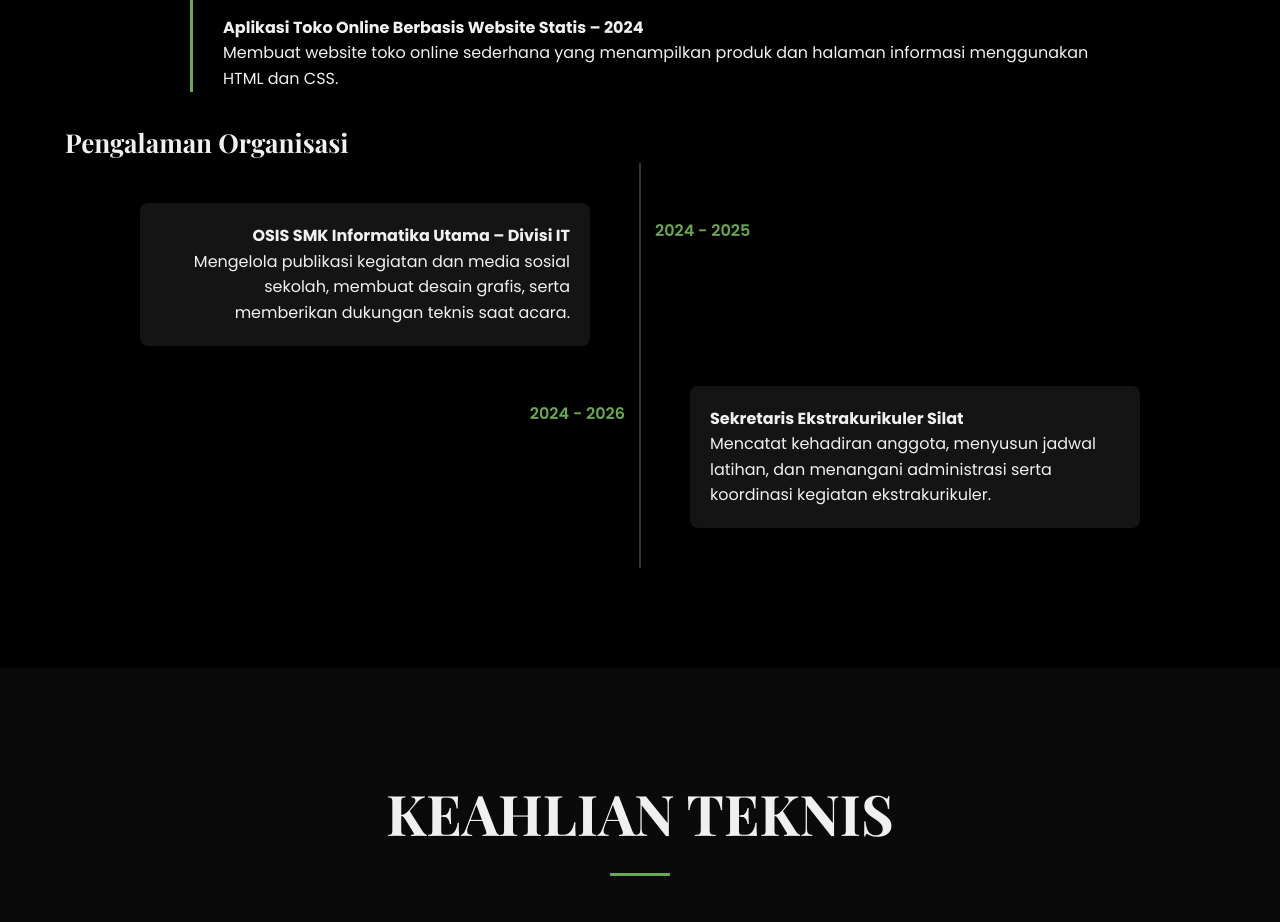
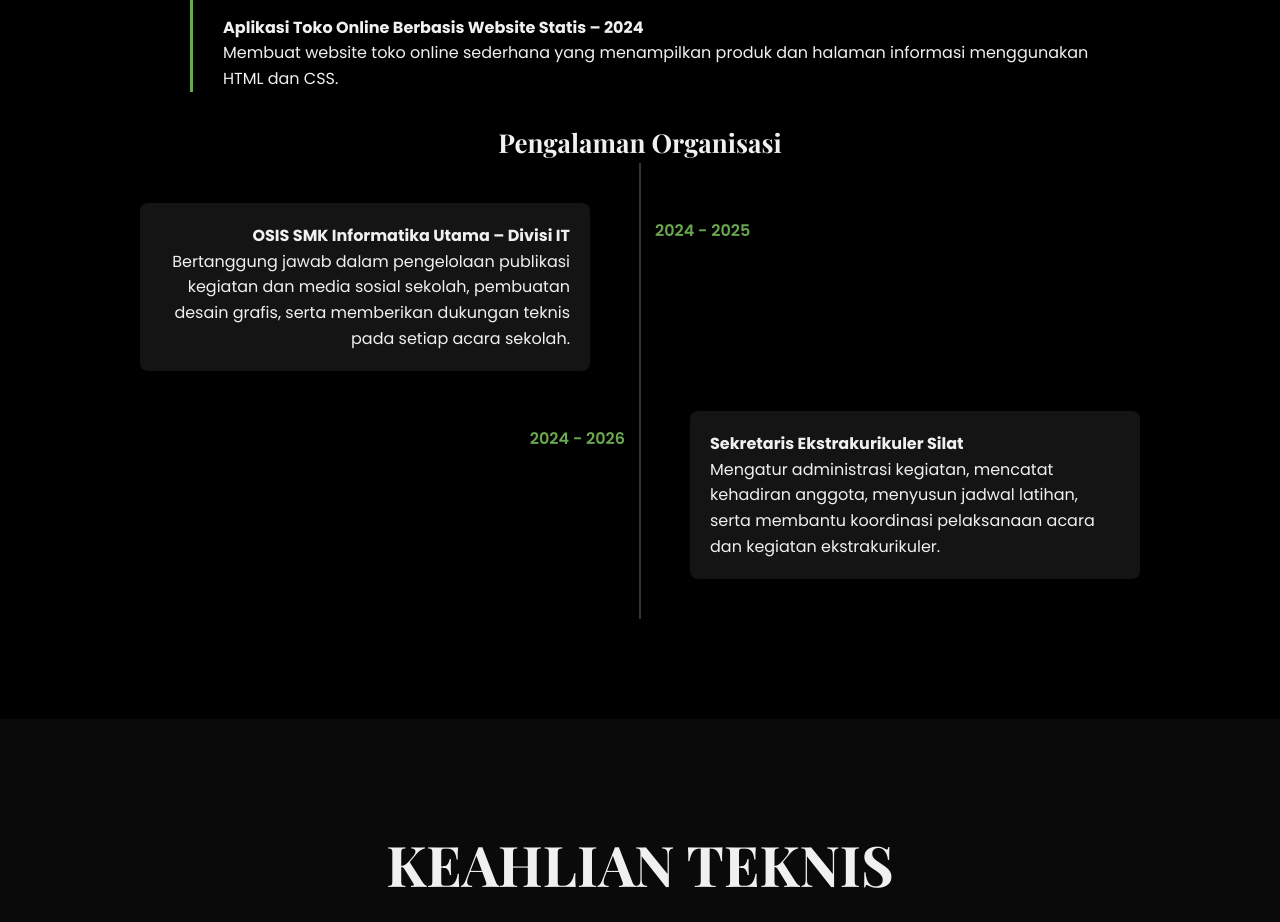
Before and after one commit to aqilla14/aqilla14.github.io, a plain HTML site: page index.html in a window 1280 px wide. Shown: the part 2500-3422 px from the top of the page. Drawn offline with nearby package versions, Linux system fonts and the light colour scheme.

Commit message:
update index.html

```diff
--- a/index.html
+++ b/index.html
@@ -118,13 +118,16 @@
     </div>
 </div>
 
-<h3>Pengalaman Organisasi</h3>
-<div class="timeline">
+<h3 class="center-text reveal-item">Pengalaman Organisasi</h3>
+<div class="timeline center-section">
     <div class="timeline-item reveal-item">
         <div class="ti-year">2024 - 2025</div>
         <div class="ti-body">
             <h4>OSIS SMK Informatika Utama – Divisi IT</h4>
-            <p class="small">Mengelola publikasi kegiatan dan media sosial sekolah, membuat desain grafis, serta memberikan dukungan teknis saat acara.</p>
+            <p class="small">
+                Bertanggung jawab dalam pengelolaan publikasi kegiatan dan media sosial sekolah,
+                pembuatan desain grafis, serta memberikan dukungan teknis pada setiap acara sekolah.
+            </p>
         </div>
     </div>
 
@@ -132,11 +135,14 @@
         <div class="ti-year">2024 - 2026</div>
         <div class="ti-body">
             <h4>Sekretaris Ekstrakurikuler Silat</h4>
-            <p class="small">Mencatat kehadiran anggota, menyusun jadwal latihan, dan menangani administrasi serta koordinasi kegiatan ekstrakurikuler.</p>
+            <p class="small">
+                Mengatur administrasi kegiatan, mencatat kehadiran anggota, menyusun jadwal latihan,
+                serta membantu koordinasi pelaksanaan acara dan kegiatan ekstrakurikuler.
+            </p>
         </div>
     </div>
 </div>
-  </section>
+</section>
 
    <section class="section" id="skills">
         <div class="container reveal">
```
